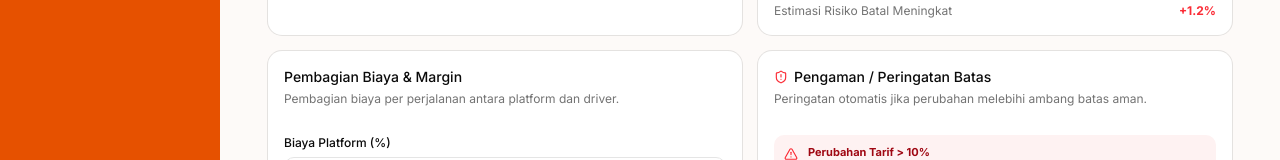
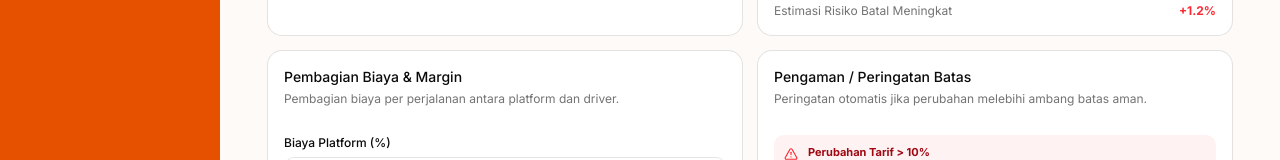
Before and after one commit to lyw505/cakli-frontend, a Next.js app: page /master-admin/tariffs in a window 1280 px wide. Shown: the part 517-677 px from the top of the page. Built offline with nearby package versions, Linux system fonts and the light colour scheme.

Commit message:
fix feature list

```diff
--- a/app/master-admin/areas/page.tsx
+++ b/app/master-admin/areas/page.tsx
@@ -560,7 +560,7 @@ export default function AreasPage() {
                     <DialogContent>
                         <DialogHeader>
                             <DialogTitle className="flex items-center gap-2">
-                                <AlertTriangle className="size-5 text-red-500" /> Sistem Kontrol Risiko
+                                <AlertTriangle className="size-5 text-red-500" /> Hentikan Zona
                             </DialogTitle>
                             <DialogDescription>
                                 Anda akan memodifikasi parameter zona kritis. Harap tinjau estimasi kerugian & risiko sebelum melanjutkan.
--- a/app/master-admin/tariffs/page.tsx
+++ b/app/master-admin/tariffs/page.tsx
@@ -370,7 +370,7 @@ export default function TariffManagement() {
                             <Card className="border-red-200 dark:border-red-900">
                                 <CardHeader className="pb-3">
                                     <CardTitle className="text-sm flex items-center gap-1.5">
-                                        <ShieldAlert className="size-3.5 text-red-500" /> Pengaman / Peringatan Batas
+                                        Pengaman / Peringatan Batas
                                     </CardTitle>
                                     <CardDescription className="text-xs">Peringatan otomatis jika perubahan melebihi ambang batas aman.</CardDescription>
                                 </CardHeader>
```
Also changed, not shown: 1 other file (tests, documents, lock files or other folders).
